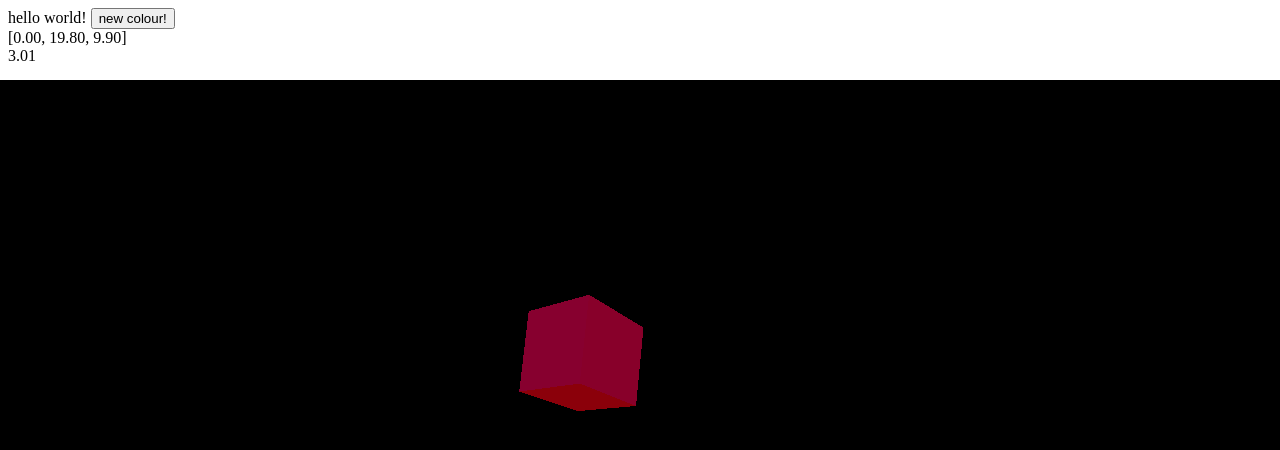
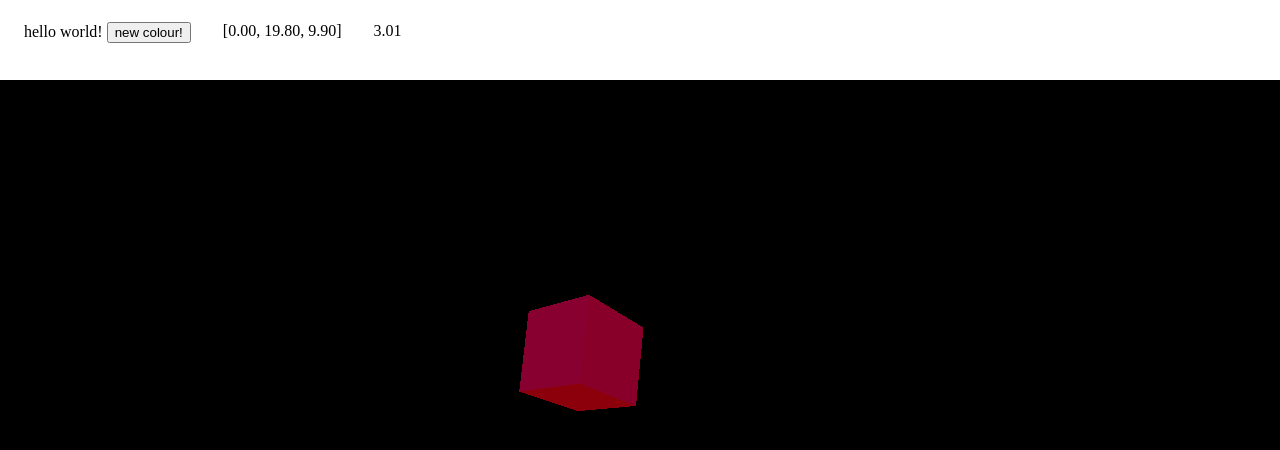
Before and after one commit to jakesamuellawrence/e-concrete-manipulatives, a website built with Vite: page index.html in a window 1280 px wide. Built offline with nearby package versions, Linux system fonts and the light colour scheme.

Commit message:
controls in nav-style table

```diff
--- a/index.html
+++ b/index.html
@@ -6,12 +6,14 @@
     <meta name="viewport" content="width=device-width, initial-scale=1.0" />
     <title>Site1</title>
   </head>
+
   <body>
-    hello world! <button id="colourButton">new colour!</button>
-    <div id="coords">[0,0,0]</div>
-    <div id="rotation">0</div>
-    <canvas id="cv1"></canvas>
-
+    <ul class="nav">
+      <li class="nav_item">hello world! <button id="colourButton">new colour!</button></li>
+      <li class="nav_item"><div id="coords">[0,0,0]</div></li>
+      <li class="nav_item"><div id="rotation">0</div></li>
+    </ul>
+      <canvas id="cv1"></canvas>
     <script type="module" src="/main.js"></script>
   </body>
 </html>
--- a/style.css
+++ b/style.css
@@ -3,3 +3,19 @@ canvas {
   top: 10vh;
   left: 0;
 }
+
+
+/* nav table */
+.nav{
+  list-style-type: none;
+  margin: 0;
+  padding: 0;
+  overflow: hidden;
+}
+
+.nav_item{
+  float: left;
+  display: block;
+  padding: 14px 16px;
+  text-decoration: none;
+}
```
